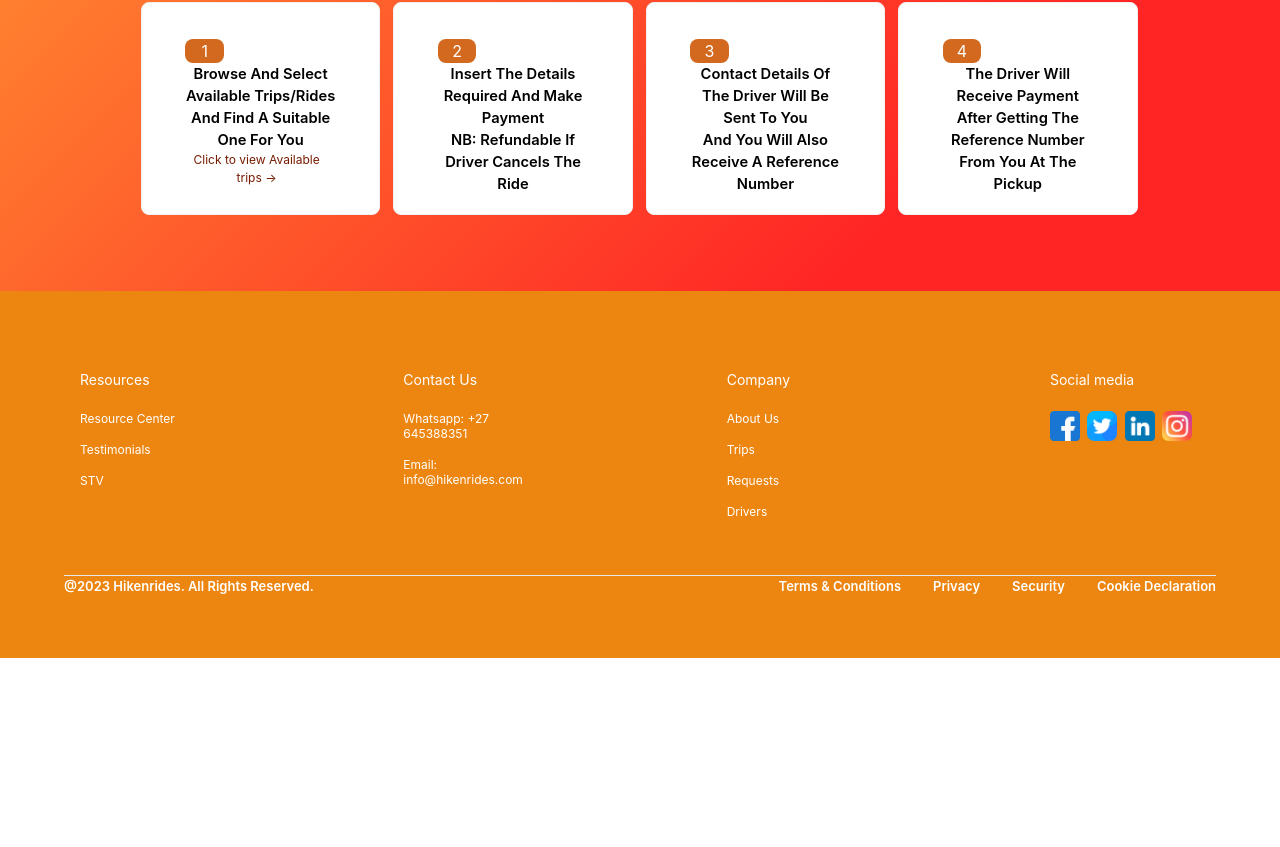
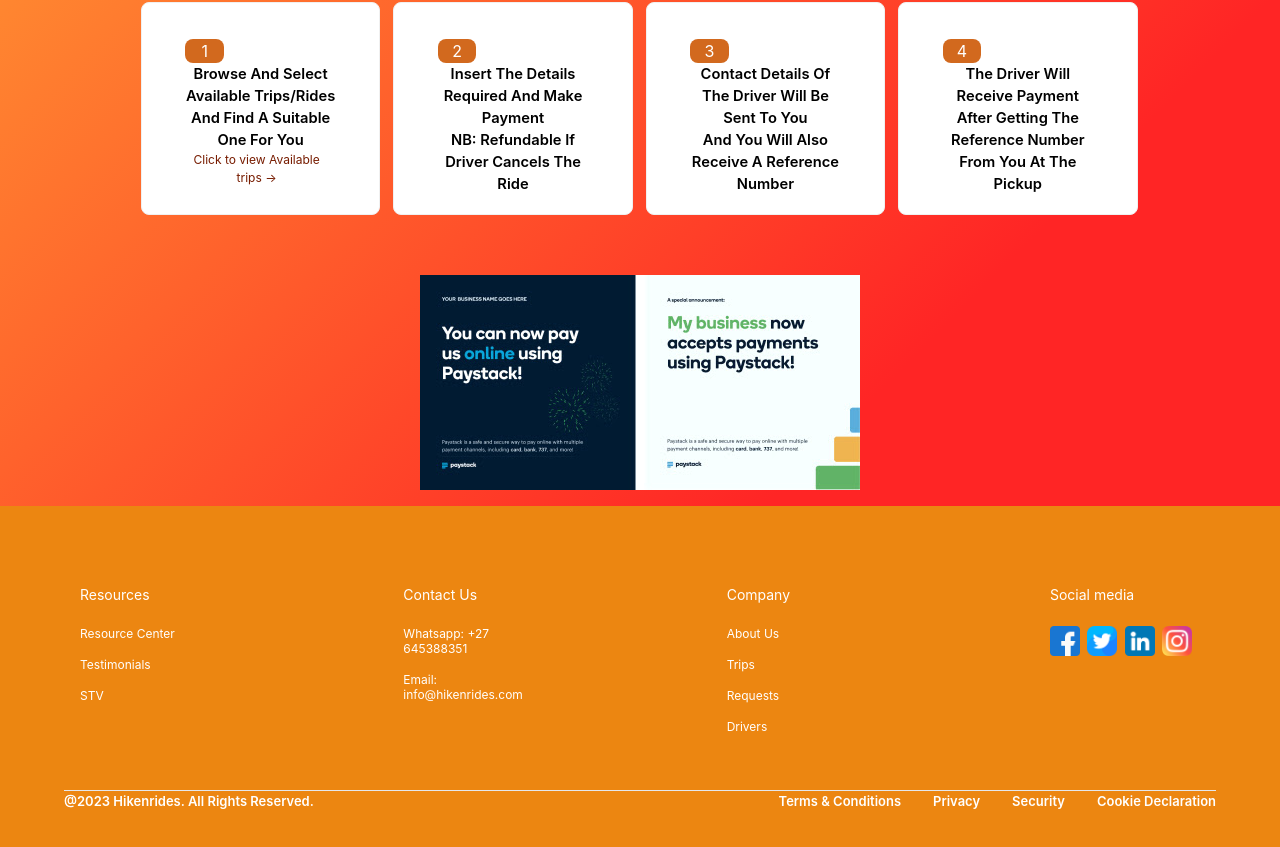
Before and after one commit to hikenrides/company_website, a React (Vite) app in the folder client/: page / in a window 1280 px wide. Shown: the part 1240-2087 px from the top of the page. Before the commit the page ends 1898 px from the top, so only its background shows below. Built offline with nearby package versions, Linux system fonts and the light colour scheme; no server answers.

Commit message:
paystack picture

```diff
--- a/client/src/Card.jsx
+++ b/client/src/Card.jsx
@@ -49,8 +49,6 @@ const hoverEffect = {
         scale:.8,rotate:630,borderRadius:"100%"
     },
 }
-
-
 
 function Card() {
   return (
@@ -157,12 +155,12 @@ function Card() {
             </motion.div>
         </motion.div>
 
+        <div className="image_container">
+            <motion.img src={'/images/paystack.jpg'} alt="bg" initial={{x:200, opacity:0}} animate={{x:0, opacity:1}} transition={{duration:.5, delay:0.8}} style={{ margin: 'auto', display: 'block' }} />
+        </div>
+
     </motion.div>
-
-
   )
 }
 
-
-
 export default Card;
--- a/client/src/find-car-form.css
+++ b/client/src/find-car-form.css
@@ -1,5 +1,5 @@
 .find__cars-left {
-    background: linear-gradient(rgba(249, 38, 38, 0.9), rgba(253, 55, 55, 0.9)),
+  background: linear-gradient(rgba(249, 200, 38, 0.9), rgba(253, 177, 55, 0.9)),
       url("./assets/car_sharing.jpg");
     background-position: center;
     background-repeat: no-repeat;
```
Also changed, not shown: client/public/images/paystack.jpg (added).
